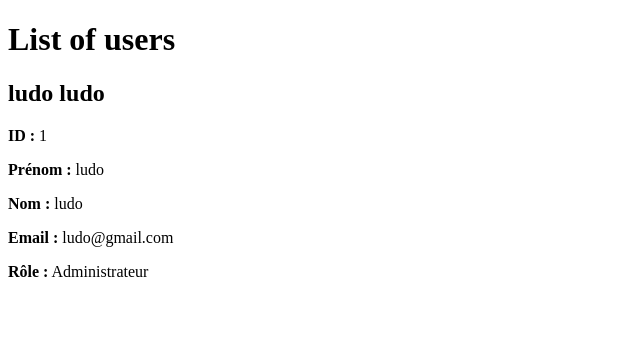
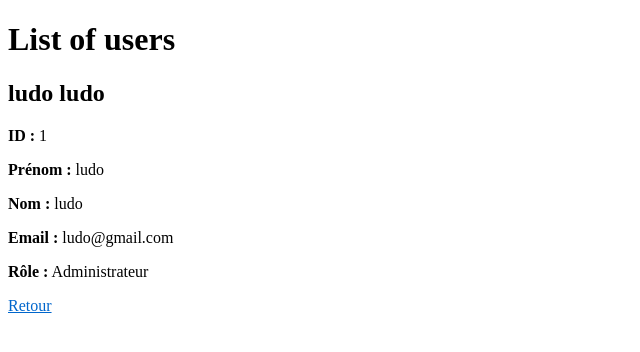
Before and after one commit to ludoarena/outdoorgame_sherlock_frontend, an Angular app in the folder ng-sherlock-app/: page /users/1 in a window 1280 px wide. Shown: the top 352 px of the page, without its empty margins (0-640 px from the left). Built offline with nearby package versions, Linux system fonts and the light colour scheme.

Commit message:
Add retrun button from user detail page to user list page

```diff
--- /dev/null
+++ b/ng-sherlock-app/src/app/detail-user/detail-user.component.css
@@ -0,0 +1,9 @@
+a {
+  cursor: pointer;
+  color: #0066cc;
+  text-decoration: underline;
+}
+
+a:hover {
+  color: #004499;
+}
--- a/ng-sherlock-app/src/app/detail-user/detail-user.component.html
+++ b/ng-sherlock-app/src/app/detail-user/detail-user.component.html
@@ -11,3 +11,7 @@
     <p>Utilisateur introuvable.</p>
   }
 </div>
+
+<div>
+  <a (click)="goBack()">Retour</a>
+</div>
--- a/ng-sherlock-app/src/app/detail-user/detail-user.component.ts
+++ b/ng-sherlock-app/src/app/detail-user/detail-user.component.ts
@@ -1,5 +1,5 @@
 import { Component, Input, OnInit } from '@angular/core';
-import { NgIf } from '@angular/common';
+import { Router } from '@angular/router';
 import { USERS } from '../model/mock-users';
 import { User } from '../model/user';
 
@@ -8,9 +8,11 @@ import { User } from '../model/user';
   standalone: true,
   imports: [],
   templateUrl: './detail-user.component.html',
-  styles: [],
+  styleUrl: './detail-user.component.css',
 })
 export class DetailUserComponent implements OnInit {
+  constructor(private router: Router) {}
+
   @Input() id!: string;
 
   users : User[] | undefined;
@@ -23,4 +25,8 @@ export class DetailUserComponent implements OnInit {
         this.user = this.users.find(user => user.id === +this.id);
       }
   }
+
+  goBack(): void {
+    this.router.navigate(['/users']);
+  }
 }
```
